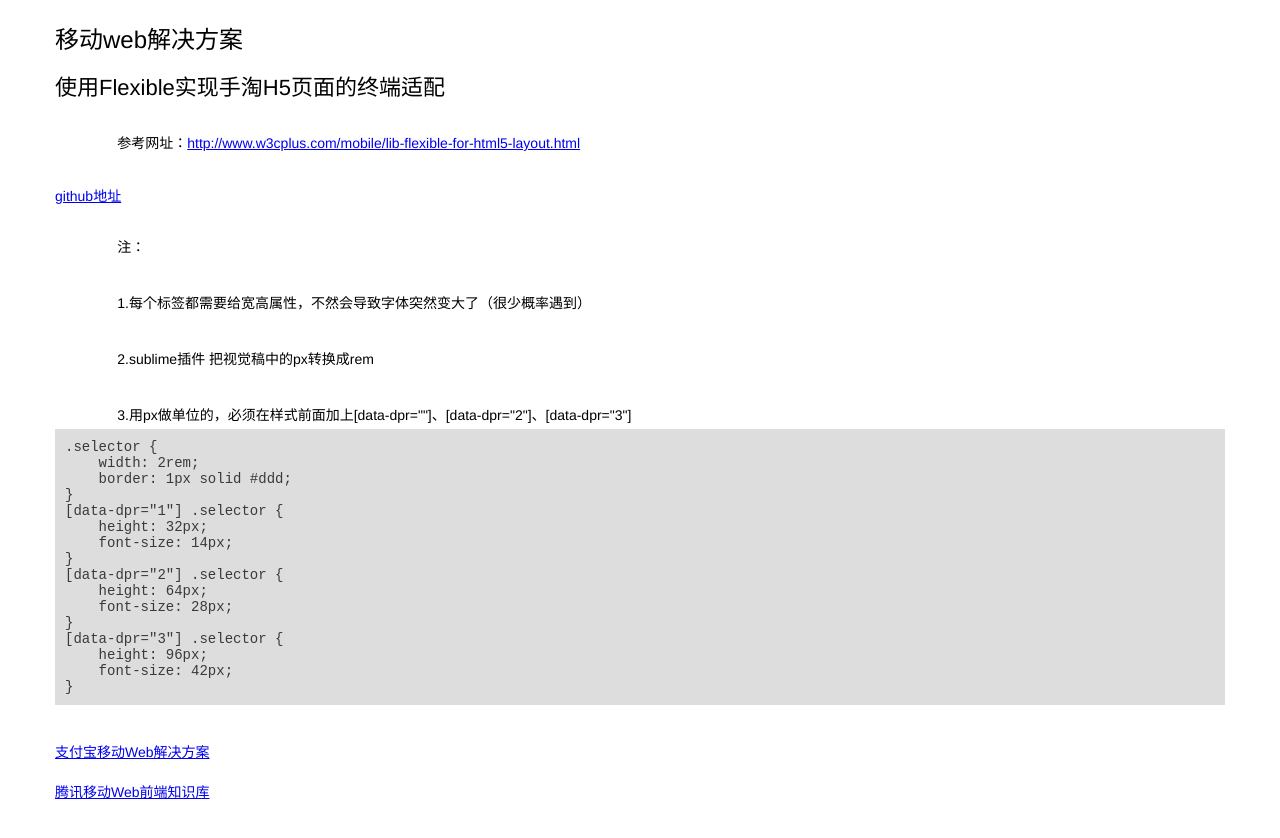
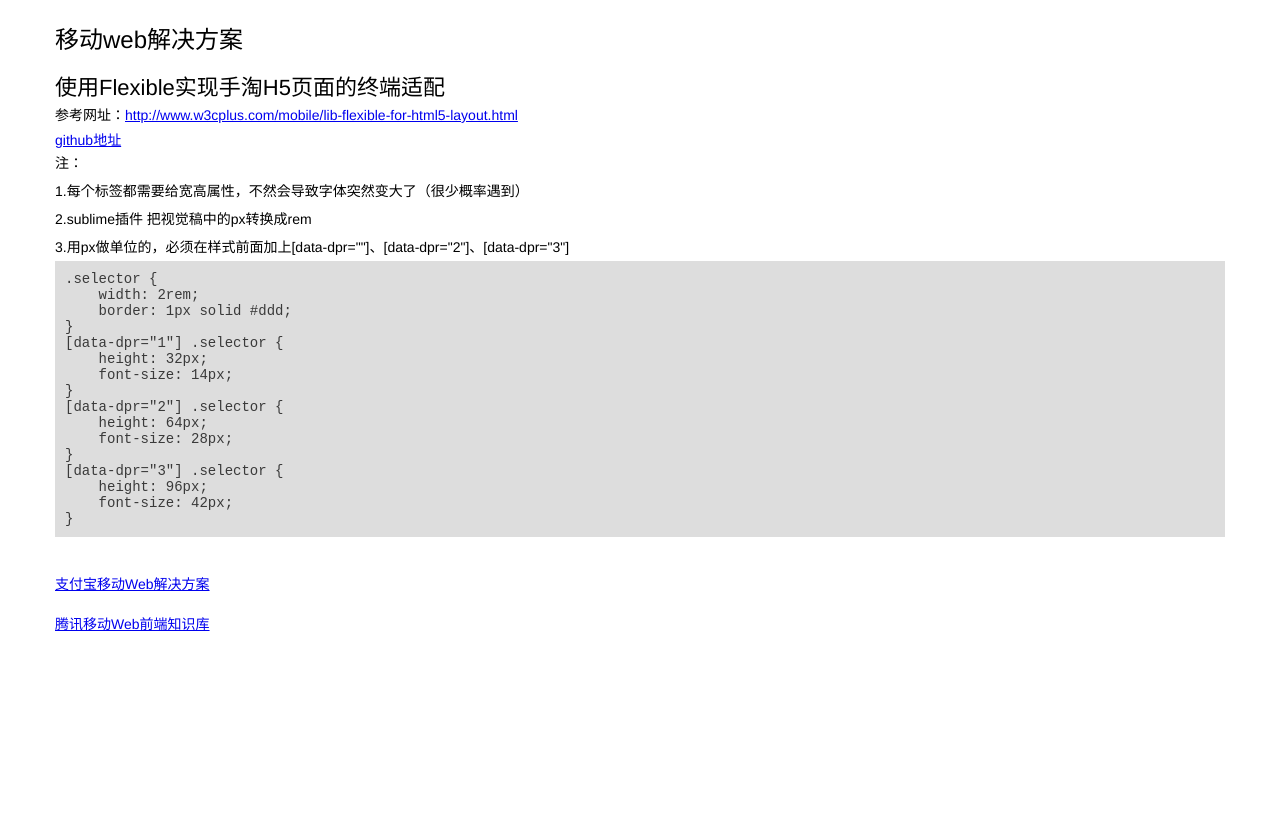
Before and after one commit to luozyiii/blog, a Jekyll site: the page built from _posts/2016-01-10-移动web解决方案.md, in a window 1280 px wide. Shown: the top 838 px of the page. Built offline with Jekyll 4.4.1, drawn with Linux system fonts in a browser that asks for light colours.

Commit message:
链接没自动换行

```diff
--- a/css/blog.css
+++ b/css/blog.css
@@ -24,13 +24,13 @@
 }
 span,p,pre {
 	font-size: 14px;
-	white-space: pre-wrap;
-	word-wrap: break-word;
 }
 pre {
 	padding: 10px;
 	background-color: #ddd;
 	color: #3a3a3a;
+	white-space: pre-wrap;
+	word-wrap: break-word;
 }
 /*皮肤*/
 .s-red {
```
